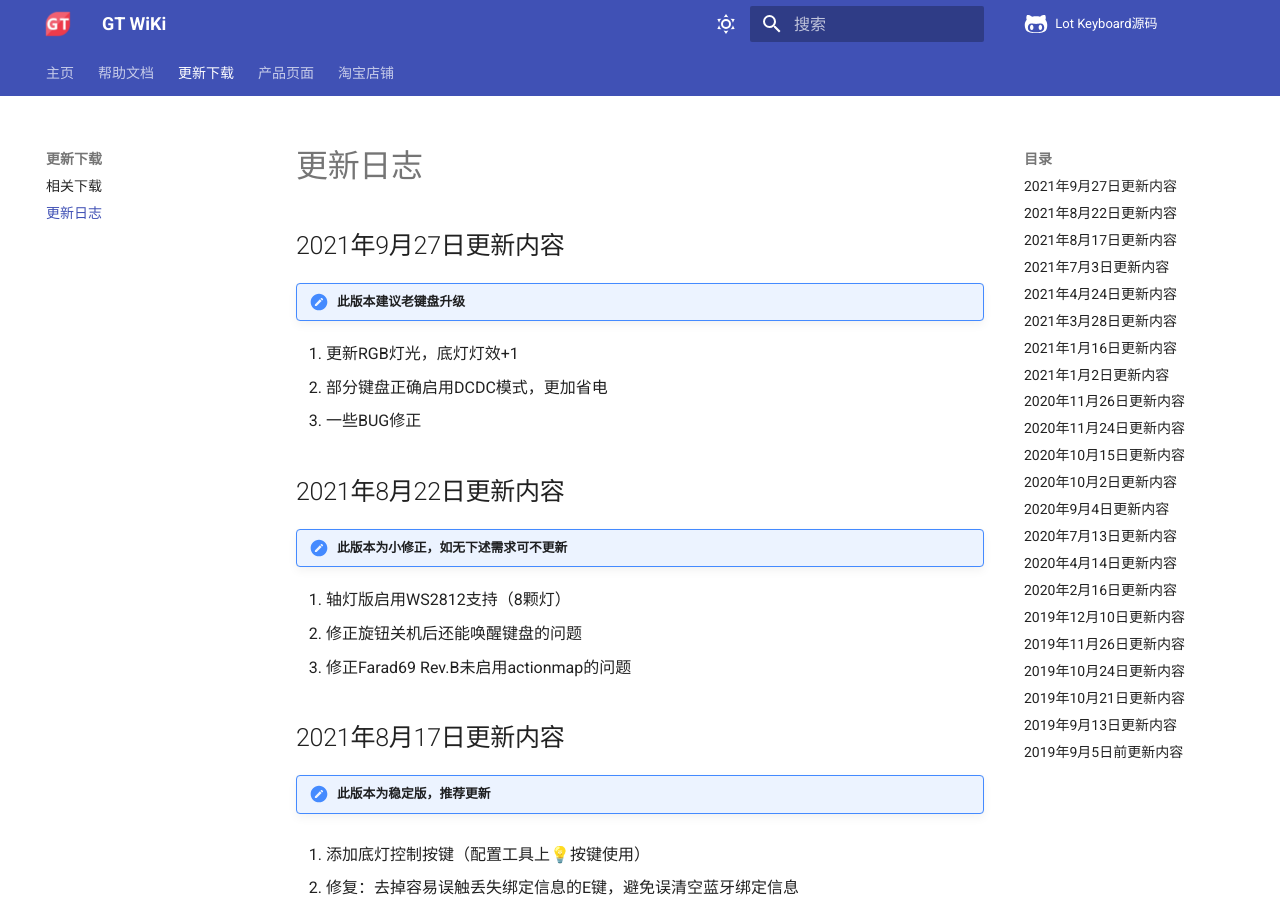
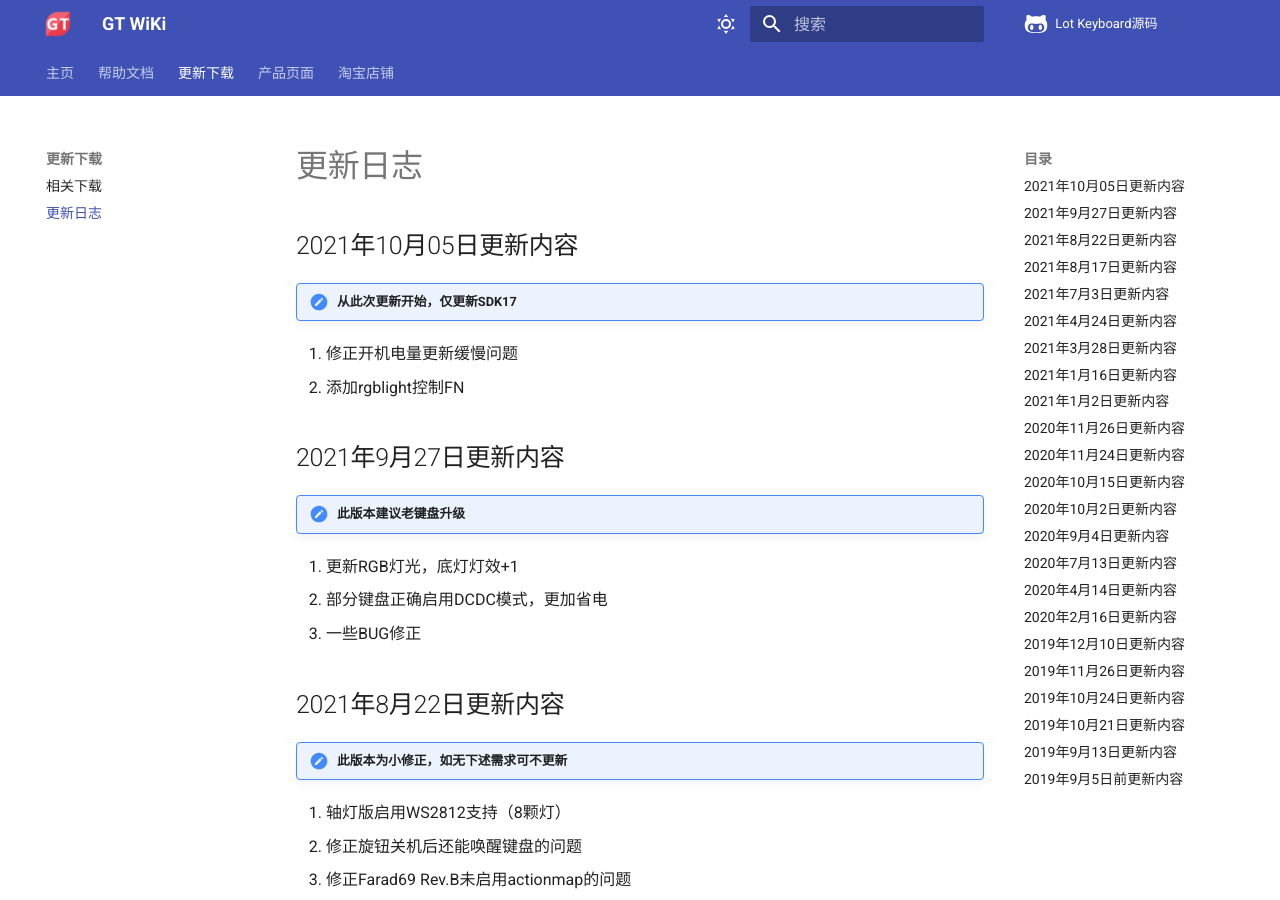
Before and after one commit to genokolar/genokolar.github.io, an MkDocs documentation site: the page built from docs/changelog.md, in a window 1280 px wide and 900 px high. Built offline with MkDocs 1.6.1 and Material for MkDocs 9.7.7, drawn with Linux system fonts in a browser that asks for light colours; comment, search, counter and statistics services are not loaded.

Commit message:
Update changelog.md

```diff
--- a/docs/changelog.md
+++ b/docs/changelog.md
@@ -1,8 +1,16 @@
 更新日志
 ==========
+2021年10月05日更新内容
+--------
+!!! note "从此次更新开始，仅更新SDK17"
+
+1. 修正开机电量更新缓慢问题
+2. 添加rgblight控制FN
+
 2021年9月27日更新内容
 --------
 !!! note "此版本建议老键盘升级"
+
 1. 更新RGB灯光，底灯灯效+1
 2. 部分键盘正确启用DCDC模式，更加省电
 3. 一些BUG修正
```
